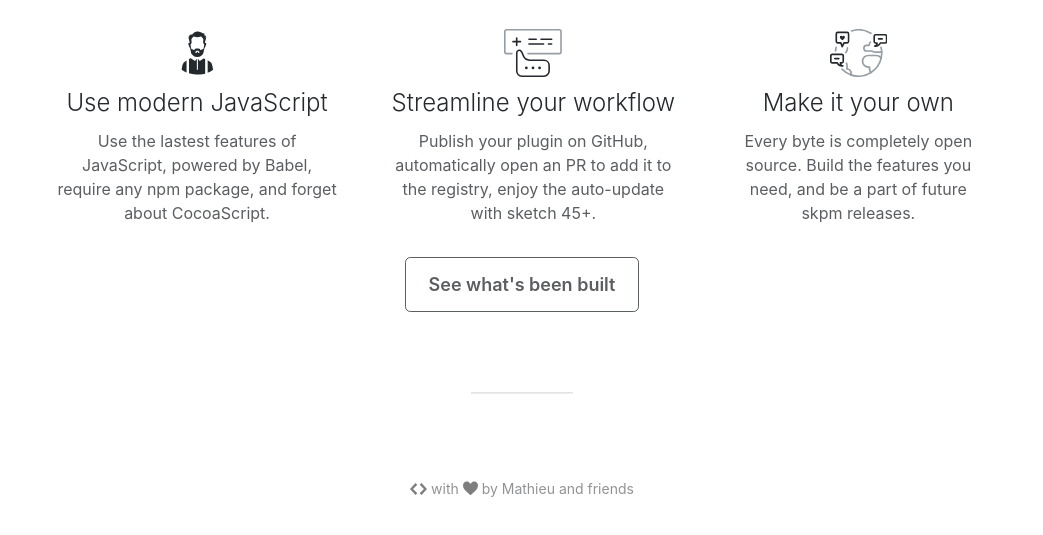
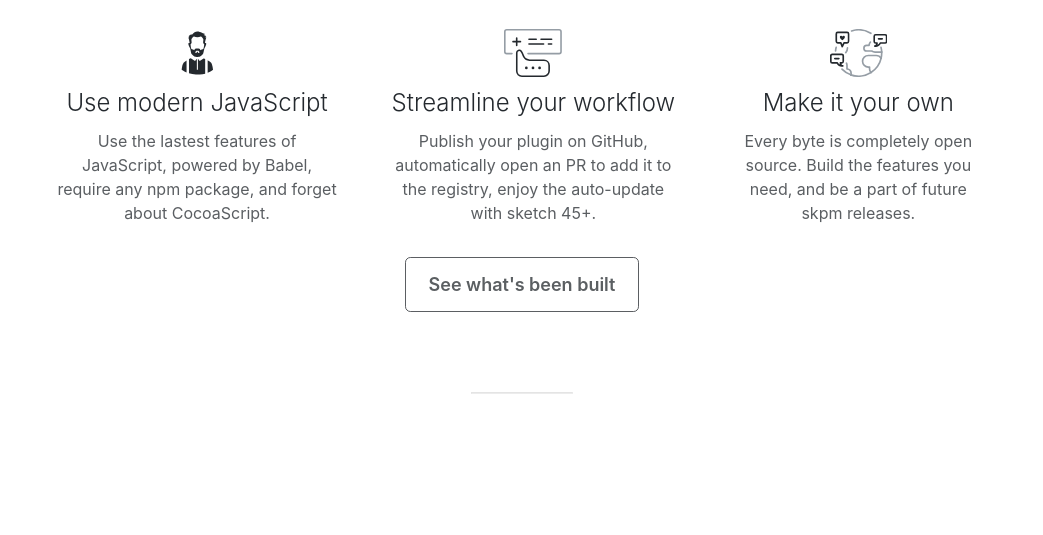
Before and after one commit to skpm/website, a website: page index.html in a window 1280 px wide. Shown: the part 1274-1809 px from the top of the page, without its empty margins (118-1161 px from the left). After the commit the page ends 1748 px from the top, so only its background shows below. Drawn offline with Linux system fonts and the light colour scheme.

Commit message:
use ugly-builder

```diff
--- a/index.html
+++ b/index.html
@@ -1,5 +1,4 @@
 <title>skpm</title>
-<meta charset="utf-8">
 <link href="./style.css" rel="stylesheet" type="text/css">
 <header class="container text-center">
 	<a href="/"><img src="https://avatars0.githubusercontent.com/u/24660874?v=3&s=96" alt="skpm" width="96px" height="96px"/></a>
@@ -43,13 +42,3 @@
 	<a class="cta" href="https://github.com/skpm/skpm">See what's been built</a>
 </div>
 <hr />
-<footer class="container">
-  <svg height="20" class="fill-gray" aria-label="code" viewBox="0 0 14 16" width="17" role="img">
-    <path fill-rule="evenodd" d="M9.5 3L8 4.5 11.5 8 8 11.5 9.5 13 14 8 9.5 3zm-5 0L0 8l4.5 5L6 11.5 2.5 8 6 4.5 4.5 3z"></path>
-  </svg>
-  with
-  <svg height="20" class="fill-gray" aria-label="love" viewBox="0 0 12 16" version="1.1" width="15" role="img">
-    <path fill-rule="evenodd" d="M11.2 3c-.52-.63-1.25-.95-2.2-1-.97 0-1.69.42-2.2 1-.51.58-.78.92-.8 1-.02-.08-.28-.42-.8-1-.52-.58-1.17-1-2.2-1-.95.05-1.69.38-2.2 1-.52.61-.78 1.28-.8 2 0 .52.09 1.52.67 2.67C1.25 8.82 3.01 10.61 6 13c2.98-2.39 4.77-4.17 5.34-5.33C11.91 6.51 12 5.5 12 5c-.02-.72-.28-1.39-.8-2.02V3z"></path>
-  </svg>
-  by <a href="https://github.com/mathieudutour">Mathieu</a> and <a href="https://github.com/skpm/skpm/graphs/contributors">friends</a>
-</footer>
--- /dev/null
+++ b/package.json
@@ -0,0 +1,5 @@
+{
+  "dependencies": {
+    "ugly-build": ">=0.0.4"
+  }
+}
```
Also changed, not shown: 404.html (+0 -11 lines), _footer.html (added, +10 -0 lines), _header.html (added, +3 -0 lines), help/index.html (+0 -11 lines), help/install/index.html (+0 -11 lines), release-notes/index.html (+0 -11 lines), .travis.yml (added), 1 other file.
